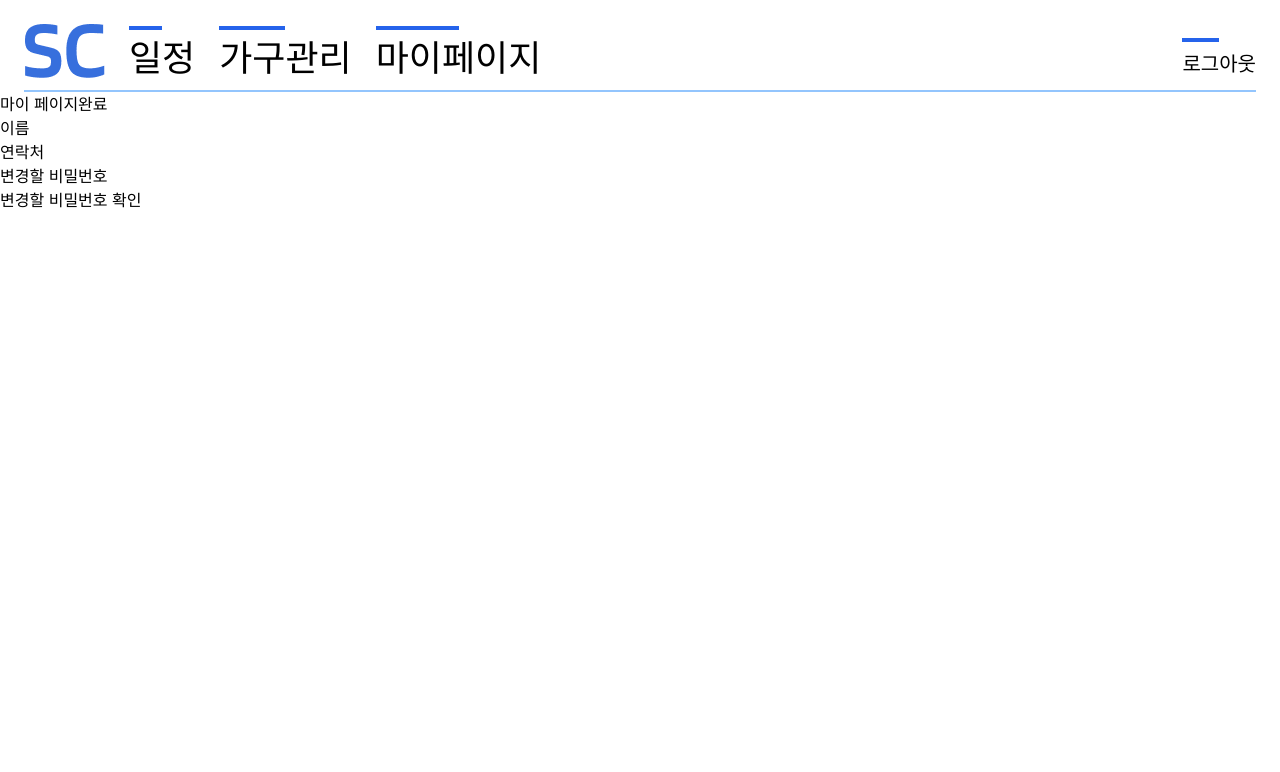
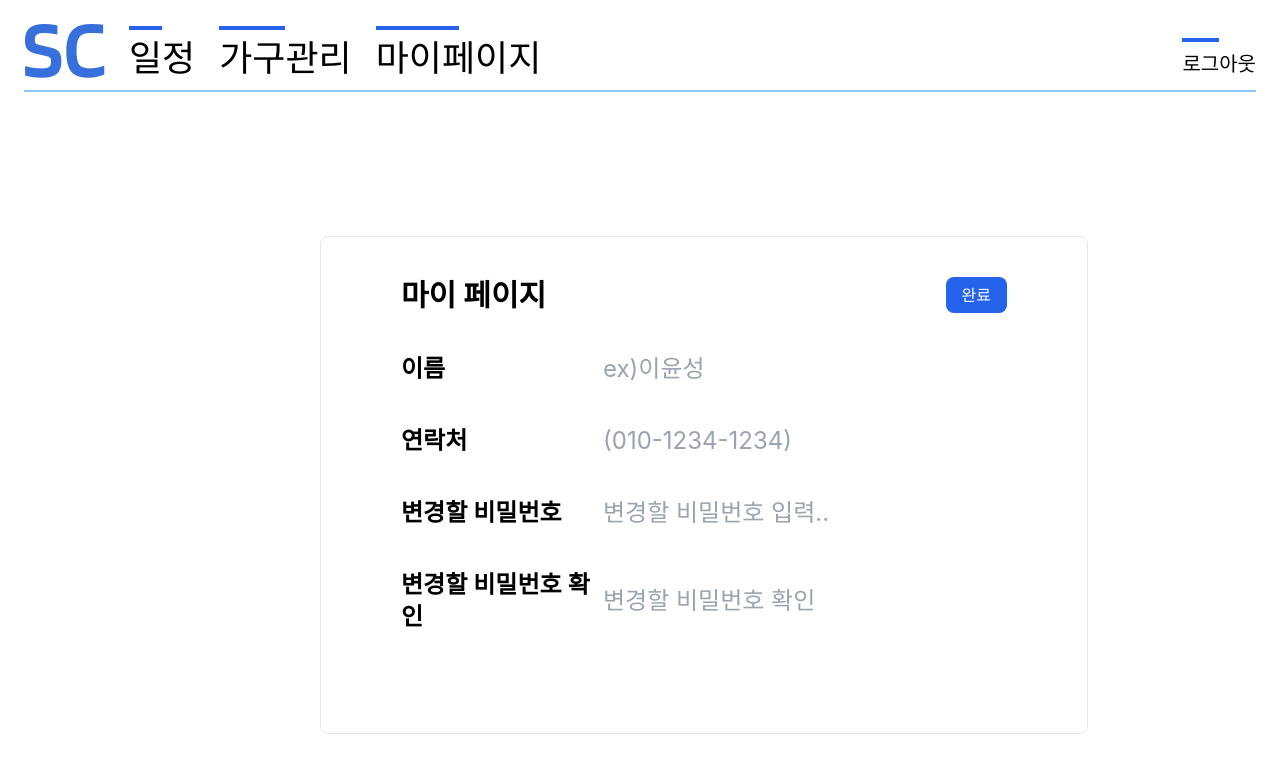
Before and after one commit to 2yunseong/Silver-Connect, a React (Create React App) app in the folder fe/: page /mypage in a window 1280 px wide. Both pictures are taken after a click on the button "변경". Shown: the top 772 px of the page. Built offline with nearby package versions, Linux system fonts and the light colour scheme; a small style sheet from the web is missing.

Commit message:
feat(mypage): 마이 페이지 CSS 반영

```diff
--- a/fe/src/MyPage/Edit.jsx
+++ b/fe/src/MyPage/Edit.jsx
@@ -1,23 +1,31 @@
 const Edit = () => {
   return (
-    <>
-      <div className='name-element flex'>
+    <div className='text-2xl font-semibold text-left'>
+      <div className='name-element flex py-5'>
         <div className='w-1/3'>이름</div>
-        <input />
+        <input className='font-normal w-2/3' placeholder='ex)이윤성' />
       </div>
-      <div className='phone-element flex'>
-        <div className='w-1/3'>연락처</div>
-        <input />
+      <div className='phone-element flex py-5'>
+        <div className='w-1/3 '>연락처</div>
+        <input className='font-normal w-2/3' placeholder='(010-1234-1234)' />
       </div>
-      <div className='flex'>
+      <div className='flex py-5'>
         <div className='w-1/3'>변경할 비밀번호</div>
-        <input />
+        <input
+          className='font-normal w-2/3'
+          placeholder='변경할 비밀번호 입력..'
+          type='password'
+        />
       </div>
-      <div className='flex'>
+      <div className='flex py-5'>
         <div className='w-1/3'>변경할 비밀번호 확인</div>
-        <input />
+        <input
+          className='font-normal w-2/3'
+          placeholder='변경할 비밀번호 확인'
+          type='password'
+        />
       </div>
-    </>
+    </div>
   );
 };
 
--- a/fe/src/MyPage/Lookup.jsx
+++ b/fe/src/MyPage/Lookup.jsx
@@ -2,20 +2,20 @@ import React from 'react';
 
 const LookUp = ({ name, phone, email }) => {
   return (
-    <>
-      <div className='name-element flex'>
+    <div className='text-2xl font-semibold'>
+      <div className='name-element flex py-5'>
         <div className='w-1/3'>이름</div>
-        <div>{name}</div>
+        <div className='w-2/3'>{name}</div>
       </div>
-      <div className='phone-element flex'>
+      <div className='phone-element flex py-5'>
         <div className='w-1/3'>연락처</div>
-        <div>{phone}</div>
+        <div className='w-2/3'>{phone}</div>
       </div>
-      <div className='email-element flex'>
+      <div className='email-element flex py-5'>
         <div className='w-1/3'>이메일</div>
-        <div>{email}</div>
+        <div className='w-2/3'>{email}</div>
       </div>
-    </>
+    </div>
   );
 };
 
--- /dev/null
+++ b/fe/src/MyPage/MyPage.css
@@ -0,0 +1,3 @@
+.my-page-container{
+    height: calc(100vh - 240px) !important;
+}
--- a/fe/src/MyPage/MyPage.jsx
+++ b/fe/src/MyPage/MyPage.jsx
@@ -2,6 +2,7 @@ import React, { useEffect, useState } from 'react';
 import { myPageData } from '../util/dummy';
 import LookUp from './Lookup';
 import Edit from './Edit';
+import './MyPage.css';
 
 const MyPage = () => {
   const [userData, setUserData] = useState({});
@@ -19,11 +20,16 @@ const MyPage = () => {
   }, []);
 
   return (
-    <div className='my-page-container'>
-      <header className='flex'>
-        <h2>마이 페이지</h2>
-        <button onClick={onToggle}>{isEdit ? '완료' : '변경'}</button>
-      </header>
+    <div className='flex flex-col w-3/5 h-2/5 relative top-36 left-80 border text-center pt-5 pb-20 px-20 rounded-lg'>
+      <div className='flex justify-between py-5'>
+        <h2 className='font-bold text-3xl'>마이 페이지</h2>
+        <button
+          onClick={onToggle}
+          className='px-4 py-1 bg-blue-600 rounded-lg text-white'
+        >
+          {isEdit ? '완료' : '변경'}
+        </button>
+      </div>
       {isEdit ? (
         <Edit />
       ) : (
```
